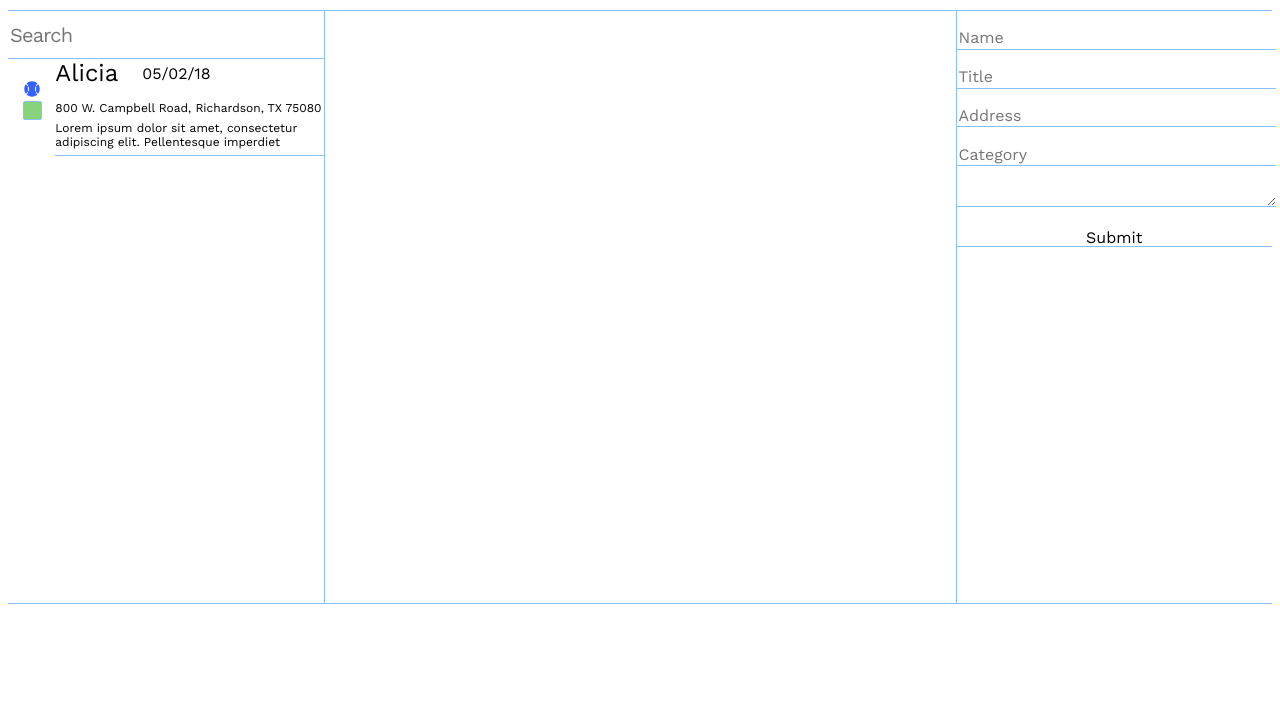
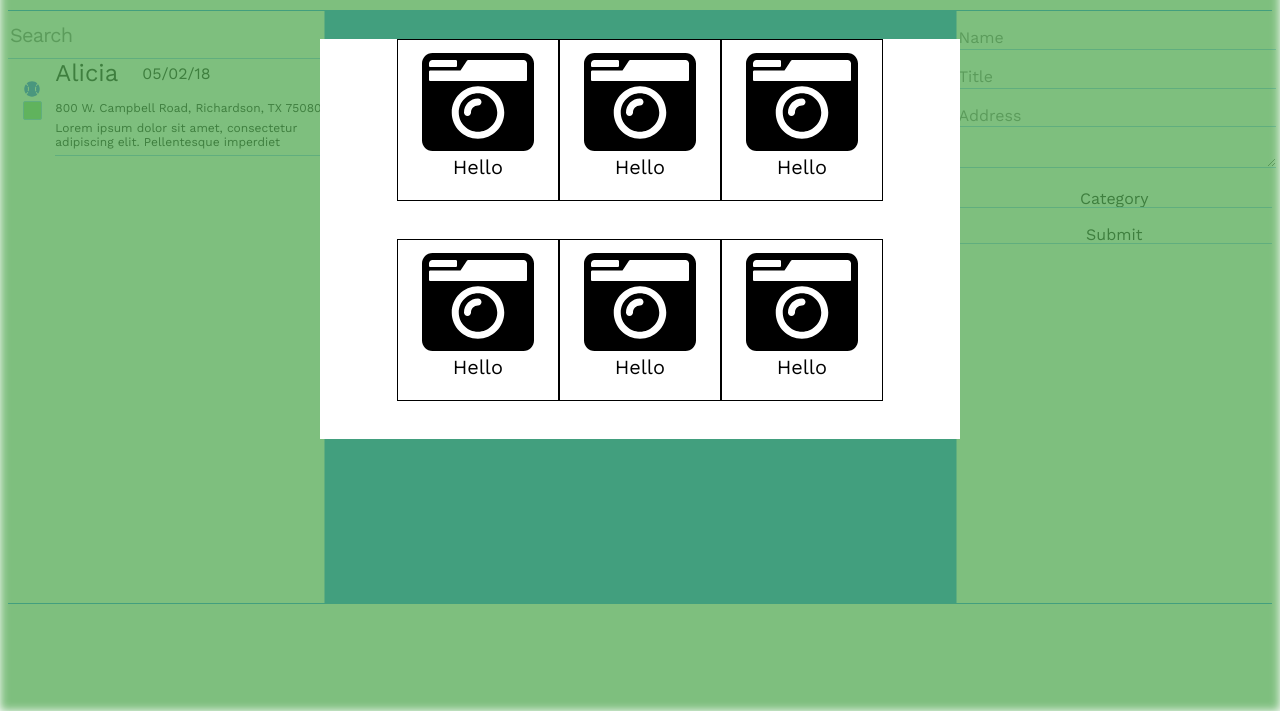
Before and after one commit to InfernalHydra/Coordniate, a website: page imports/ui/Design-Example/Intro.html in a window 1280 px wide. Shown: the part 89-800 px from the top of the page. Drawn offline with nearby package versions, Linux system fonts and the light colour scheme.

Commit message:
Add Cards

```diff
--- a/imports/ui/Design-Example/Intro.css
+++ b/imports/ui/Design-Example/Intro.css
@@ -51,6 +51,8 @@
     border-right: 1px solid #87BFFF;
     float: left;
     z-index: 1;
+    background-color: #fff;
+    opacity: 0.5;
 }
 
 #sForm
@@ -122,6 +124,7 @@ float: right;
 {
     width: 100%;
     height: 100%;
+    background-color: #87BFFF;
 }
 
 #create
@@ -131,6 +134,8 @@ height: 100%;
 border-left: 1px solid #87BFFF;
 float: right;
 z-index: 1;
+background-color: #fff;
+opacity: 0.5;
 }
 
 #itemInput
@@ -144,3 +149,63 @@ border-bottom: 1px solid #87BFFF;
 margin-top: 5%;
 background-color: #fff;
 }
+
+#blur
+{
+    /* This is background css */
+    z-index: 2;
+    height: 100%;
+    width: 100%;
+    position: absolute;
+    top: 0;
+    left: 0;
+    background-color: green;
+    opacity: 0.5;
+    filter: blur(5px);
+}
+
+#cMenu
+{
+    /* These are Category Menu Options */
+    z-index:3;
+    height: 50%;
+    width: 50%;
+    background-color: #fff;
+    position: absolute;
+    top:0;
+    left:0;
+    margin-left: 25%;
+    margin-right: 25%;
+    margin-top:10%;
+    display: flex;
+    flex-wrap: wrap;
+    overflow: scroll;
+}
+
+#cCard
+{
+    /* This is for individual options */
+font-family: "Work Sans";
+font-size: 7rem;
+text-align: center;
+height: 40%;
+width: 10rem;
+border: 1px solid #000;
+}
+
+#fcCard
+{
+    /* This is for subtitle fonts */
+    font-size: 1.25rem;
+    margin-top: -1rem;
+}
+
+#cCardContainer
+{
+    /* This is for positioning */
+    margin-left: 12%;
+    margin-right: 5%;
+    display: flex;
+    flex-wrap: wrap;
+    overflow: scroll;
+}
--- a/imports/ui/Design-Example/Intro.html
+++ b/imports/ui/Design-Example/Intro.html
@@ -36,6 +36,7 @@
                            <div style="overflow: scroll;">Lorem ipsum dolor sit amet, consectetur adipiscing elit. Pellentesque imperdiet</div>
                         </section>
                     </div>
+
             </section>
 
             <section id="mapBox"> </section>
@@ -45,12 +46,22 @@
                             <input type="text" placeholder="Name" id="itemInput"> <br>
                             <input placeholder="Title" type="text" id="itemInput"> <br>
                             <input placeholder="Address" type="text" id="itemInput"> <br>
-                            <input placeholder="Category" type="text" id="itemInput"> <br>
                             <textarea placeholder="Description" id="itemInput"> </textarea>  <br>
+                            <input value="Category" type="submit" id="itemInput"> <br>
                             <input type="submit" id="itemInput" value="Submit">
                     </form>
             </section>
         </article>
-
+        <div id="blur"> </div>
+        <div id="cMenu">
+            <div id="cCardContainer">
+                <div id="cCard"><i class="fas fa-camera-retro"></i><div id="fcCard">Hello</div></div>
+                <div id="cCard"><i class="fas fa-camera-retro"></i><div id="fcCard">Hello</div></div>
+                <div id="cCard"><i class="fas fa-camera-retro"></i><div id="fcCard">Hello</div></div>
+                <div id="cCard"><i class="fas fa-camera-retro"></i><div id="fcCard">Hello</div></div>
+                <div id="cCard"><i class="fas fa-camera-retro"></i><div id="fcCard">Hello</div></div>
+                <div id="cCard"><i class="fas fa-camera-retro"></i><div id="fcCard">Hello</div></div>
+            </div>
+        </div>
     </body>
     </html>
```
